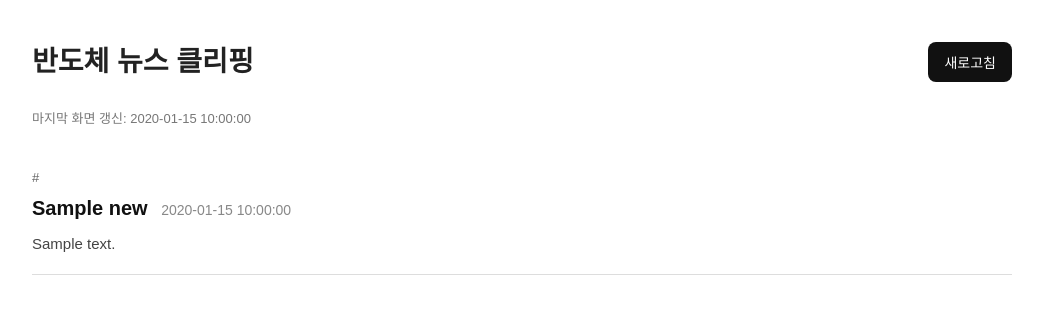
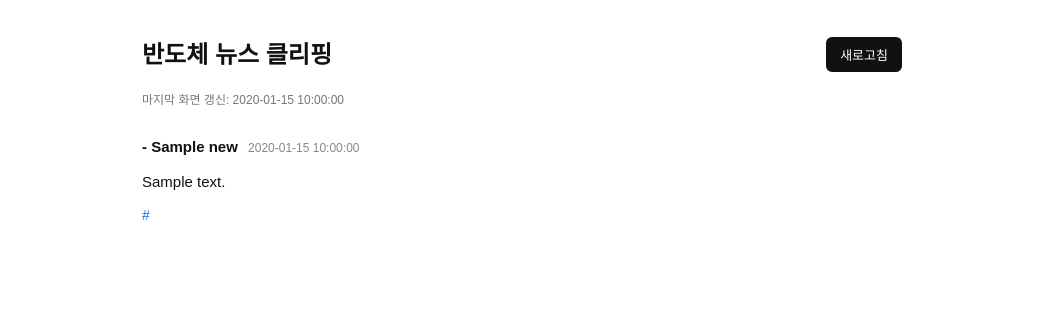
Before and after one commit to dongdangdoong/semiconductor-news, a Flask app: template templates/index.html in a window 1280 px wide. Shown: the top 314 px of the page, without its empty margins (118-1161 px from the left). Run offline with Flask 3, Linux system fonts and the light colour scheme; the template is opened without the code that fills it: most values are stand-ins (such as "Sample title", 1, 10 or a date in 2020).

Commit message:
Update index.html

```diff
--- a/templates/index.html
+++ b/templates/index.html
@@ -5,56 +5,53 @@
     <title>반도체 뉴스 클리핑</title>
     <style>
         body {
-            font-family: Arial, sans-serif;
-            max-width: 980px;
-            margin: 40px auto;
-            line-height: 1.6;
-            color: #222;
+            font-family: Arial, "Noto Sans KR", sans-serif;
+            max-width: 760px;
+            margin: 36px auto;
+            line-height: 1.55;
+            color: #111;
+            background: #fff;
+            font-size: 15px;
         }
 
         .top-bar {
             display: flex;
             justify-content: space-between;
             align-items: center;
-            margin-bottom: 24px;
+            margin-bottom: 18px;
         }
 
         h1 {
-            font-size: 28px;
+            font-size: 24px;
             margin: 0;
+            font-weight: 700;
         }
 
         .refresh-btn {
             background: #111;
             color: white;
             border: none;
-            padding: 10px 16px;
-            border-radius: 8px;
+            padding: 8px 14px;
+            border-radius: 6px;
             cursor: pointer;
-            font-size: 14px;
+            font-size: 13px;
         }
 
         .updated {
-            font-size: 13px;
+            font-size: 12px;
             color: #777;
-            margin-bottom: 20px;
+            margin-bottom: 26px;
         }
 
         .news-card {
-            border-bottom: 1px solid #ddd;
-            padding: 18px 0;
-        }
-
-        .keyword {
-            font-size: 13px;
-            color: #666;
-            margin-bottom: 4px;
+            margin-bottom: 30px;
         }
 
         .title {
-            font-size: 20px;
-            font-weight: bold;
-            margin-bottom: 8px;
+            font-size: 15px;
+            font-weight: 700;
+            margin-bottom: 12px;
+            line-height: 1.45;
         }
 
         .title a {
@@ -62,16 +59,37 @@
             text-decoration: none;
         }
 
+        .title a:hover {
+            text-decoration: underline;
+        }
+
         .time {
-            font-size: 14px;
+            font-size: 12px;
             color: #888;
-            font-weight: normal;
-            margin-left: 8px;
+            font-weight: 400;
+            margin-left: 6px;
         }
 
         .summary {
             font-size: 15px;
-            color: #444;
+            color: #111;
+            line-height: 1.55;
+            margin-bottom: 12px;
+            white-space: pre-line;
+        }
+
+        .article-link {
+            font-size: 14px;
+            margin-top: 6px;
+        }
+
+        .article-link a {
+            color: #1a73e8;
+            text-decoration: none;
+        }
+
+        .article-link a:hover {
+            text-decoration: underline;
         }
     </style>
 </head>
@@ -88,17 +106,15 @@
 
     {% for news in news_list %}
     <div class="news-card">
-        <div class="keyword"># {{ news.keyword }}</div>
-
         <div class="title">
-            <a href="{{ news.link }}" target="_blank">
-                {{ news.title }}
-            </a>
+            - <a href="{{ news.link }}" target="_blank">{{ news.title }}</a>
             <span class="time">{{ news.published_ago }}</span>
         </div>
 
-        <div class="summary">
-            {{ news.summary }}
+        <div class="summary">{{ news.summary }}</div>
+
+        <div class="article-link">
+            <a href="{{ news.link }}" target="_blank">{{ news.short_link }}</a>
         </div>
     </div>
     {% endfor %}
```
